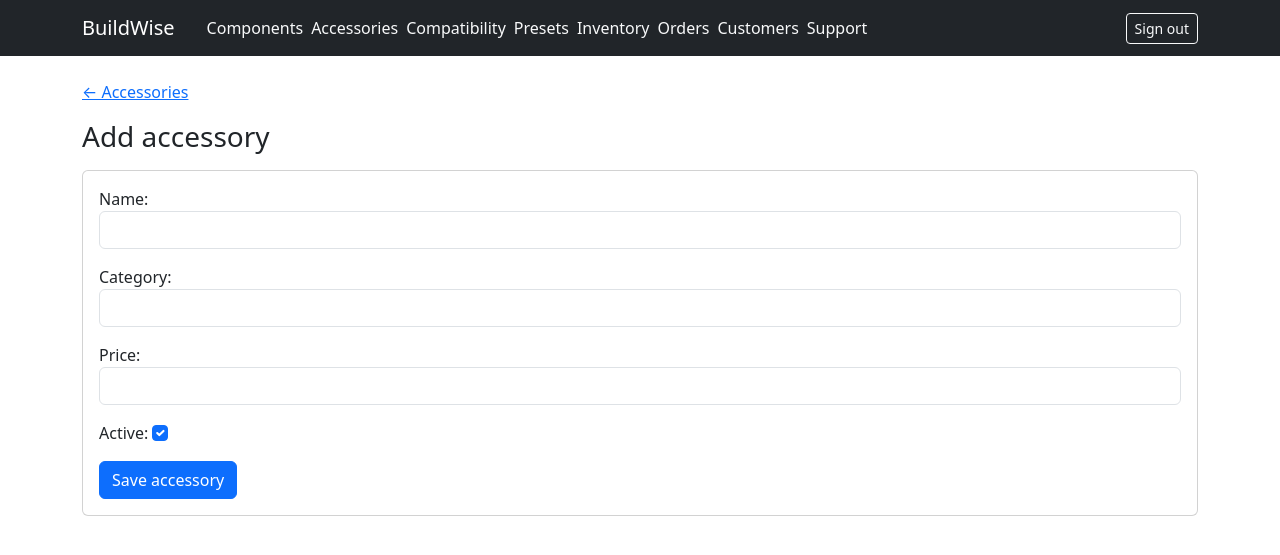
After one commit to uglyoholioh/BuildWise_PairProj31, a Django app: page /staff/accessories/new in a window 1280 px wide. The commit adds this page. Shown: the top 555 px of the page. Run offline with Django 5.2, Linux system fonts and the light colour scheme; a user stored in the database is signed in; tables that the repository leaves empty hold one stand-in row (values such as "Sample post").

Commit message:
Manage accessory products

```diff
--- a/catalogue/forms.py
+++ b/catalogue/forms.py
@@ -5,7 +5,7 @@ from django.core.exceptions import ValidationError
 from django.forms import BaseInlineFormSet, inlineformset_factory
 
 from .compatibility import REQUIRED_SPECS
-from .models import Component, ComponentConflict, Configuration, ConfigurationItem
+from .models import Accessory, Component, ComponentConflict, Configuration, ConfigurationItem
 
 
 class ComponentForm(forms.ModelForm):
@@ -34,6 +34,22 @@ class ComponentForm(forms.ModelForm):
             if not cleaned_data.get(field):
                 self.add_error(field, "This specification is required for the selected category.")
         return cleaned_data
+
+
+class AccessoryForm(forms.ModelForm):
+    price = forms.DecimalField(min_value=Decimal("0.01"), max_digits=10, decimal_places=2)
+
+    class Meta:
+        model = Accessory
+        fields = ("name", "category", "price", "active")
+
+    def __init__(self, *args, **kwargs):
+        super().__init__(*args, **kwargs)
+        for field in self.fields.values():
+            field.widget.attrs["class"] = (
+                "form-check-input" if isinstance(field.widget, forms.CheckboxInput)
+                else "form-control"
+            )
 
 
 class ComponentConflictForm(forms.ModelForm):
--- a/catalogue/models.py
+++ b/catalogue/models.py
@@ -94,6 +94,9 @@ class Accessory(models.Model):
     price = models.DecimalField(max_digits=10, decimal_places=2)
     active = models.BooleanField(default=True)
 
+    class Meta:
+        constraints = [models.CheckConstraint(condition=models.Q(price__gt=0), name="accessory_price_positive")]
+
     def __str__(self):
         return self.name
 
--- a/catalogue/urls.py
+++ b/catalogue/urls.py
@@ -10,6 +10,9 @@ urlpatterns = [
     path("staff/components", staff_required(views.component_list), name="component_list"),
     path("staff/components/new", staff_required(views.component_create), name="component_create"),
     path("staff/components/<int:pk>/edit", staff_required(views.component_update), name="component_update"),
+    path("staff/accessories", staff_required(views.accessory_manage_list), name="accessory_manage_list"),
+    path("staff/accessories/new", staff_required(views.accessory_create), name="accessory_create"),
+    path("staff/accessories/<int:pk>/edit", staff_required(views.accessory_update), name="accessory_update"),
     path("staff/compatibility", staff_required(views.compatibility_rules), name="compatibility_rules"),
     path("staff/compatibility/<int:pk>/delete", staff_required(views.compatibility_rule_delete), name="compatibility_rule_delete"),
     path("presets", views.placeholder, name="preset_list"),
--- a/catalogue/views.py
+++ b/catalogue/views.py
@@ -6,15 +6,17 @@ from django.shortcuts import get_object_or_404, redirect, render
 from django.views.decorators.http import require_http_methods
 
 from accounts.models import Employee, StaffAction
+from inventory.availability import available_accessory_quantity
 from .compatibility import check_configuration_components, revalidate_configurations
 from .forms import (
+    AccessoryForm,
     AssemblyFeeForm,
     ComponentConflictForm,
     ComponentForm,
     ConfigurationForm,
     ConfigurationItemFormSet,
 )
-from .models import AssemblyFeeSetting, Component, ComponentConflict, Configuration
+from .models import Accessory, AssemblyFeeSetting, Component, ComponentConflict, Configuration
 from .pricing import available_preset_quantity, calculate_pc_price
 
 
@@ -72,6 +74,60 @@ def component_update(request, pk):
         request,
         "catalogue/component_form.html",
         {"form": form, "title": f"Edit {component.brand} {component.model}"},
+    )
+
+
+@require_http_methods(["GET", "POST"])
+def accessory_manage_list(request):
+    accessories = [
+        {"item": item, "available": available_accessory_quantity(item)}
+        for item in Accessory.objects.order_by("category", "name")
+    ]
+    return render(request, "catalogue/accessory_manage_list.html", {"accessories": accessories})
+
+
+@require_http_methods(["GET", "POST"])
+def accessory_create(request):
+    form = AccessoryForm(request.POST if request.method == "POST" else None)
+    if request.method == "POST" and form.is_valid():
+        with transaction.atomic():
+            accessory = form.save()
+            StaffAction.objects.create(
+                employee=request.user.employee_profile,
+                action_type="accessory_created",
+                object_ref=str(accessory.pk),
+                detail=f"Created accessory {accessory.name} at ${accessory.price}.",
+            )
+        messages.success(request, "Accessory created.")
+        return redirect("catalogue:accessory_manage_list")
+    return render(request, "catalogue/accessory_form.html", {"form": form, "title": "Add accessory"})
+
+
+@require_http_methods(["GET", "POST"])
+def accessory_update(request, pk):
+    accessory = get_object_or_404(Accessory, pk=pk)
+    old_active = accessory.active
+    form = AccessoryForm(request.POST if request.method == "POST" else None, instance=accessory)
+    if request.method == "POST" and form.is_valid():
+        with transaction.atomic():
+            accessory = form.save()
+            action_type = (
+                "accessory_deactivated" if old_active and not accessory.active
+                else "accessory_reactivated" if not old_active and accessory.active
+                else "accessory_updated"
+            )
+            StaffAction.objects.create(
+                employee=request.user.employee_profile,
+                action_type=action_type,
+                object_ref=str(accessory.pk),
+                detail=f"Updated accessory {accessory.name} at ${accessory.price}.",
+            )
+        messages.success(request, "Accessory updated.")
+        return redirect("catalogue:accessory_manage_list")
+    return render(
+        request,
+        "catalogue/accessory_form.html",
+        {"form": form, "title": f"Edit {accessory.name}"},
     )
 
 
--- a/templates/base.html
+++ b/templates/base.html
@@ -13,6 +13,7 @@
       {% if user.is_authenticated %}
       {% if user.is_active and user.employee_profile.active %}
       <a class="nav-link text-light ms-3" href="{% url 'catalogue:component_list' %}">Components</a>
+      <a class="nav-link text-light ms-2" href="{% url 'catalogue:accessory_manage_list' %}">Accessories</a>
       <a class="nav-link text-light ms-2" href="{% url 'catalogue:compatibility_rules' %}">Compatibility</a>
       <a class="nav-link text-light ms-2" href="{% url 'catalogue:preset_manage_list' %}">Presets</a>
       <a class="nav-link text-light ms-2" href="{% url 'inventory:inventory_dashboard' %}">Inventory</a>
--- /dev/null
+++ b/templates/catalogue/accessory_form.html
@@ -0,0 +1,7 @@
+{% extends "base.html" %}
+{% block title %}{{ title }} | BuildWise{% endblock %}
+{% block content %}
+<p><a href="{% url 'catalogue:accessory_manage_list' %}">← Accessories</a></p>
+<h1 class="h3 mb-3">{{ title }}</h1>
+<form method="post" class="card card-body">{% csrf_token %}{{ form.as_p }}<button class="btn btn-primary align-self-start" type="submit">Save accessory</button></form>
+{% endblock %}
--- /dev/null
+++ b/templates/catalogue/accessory_manage_list.html
@@ -0,0 +1,6 @@
+{% extends "base.html" %}
+{% block title %}Manage accessories | BuildWise{% endblock %}
+{% block content %}
+<div class="d-flex justify-content-between align-items-start gap-3 mb-4"><div><h1 class="h3 mb-1">Accessories</h1><p class="text-body-secondary mb-0">Maintain products and prices; stock is shared with Inventory.</p></div><a class="btn btn-primary" href="{% url 'catalogue:accessory_create' %}">Add accessory</a></div>
+<div class="table-responsive"><table class="table align-middle"><thead><tr><th>Name</th><th>Category</th><th>Price</th><th>Available stock</th><th>Status</th><th></th></tr></thead><tbody>{% for row in accessories %}<tr><td>{{ row.item.name }}</td><td>{{ row.item.category }}</td><td>${{ row.item.price }}</td><td>{{ row.available }}</td><td>{% if row.item.active %}Active{% else %}Inactive{% endif %}</td><td><a class="btn btn-outline-secondary btn-sm" href="{% url 'catalogue:accessory_update' row.item.pk %}">Edit</a></td></tr>{% empty %}<tr><td colspan="6" class="text-body-secondary">No accessories have been added.</td></tr>{% endfor %}</tbody></table></div>
+{% endblock %}
```
Also changed, not shown: catalogue/tests.py (+68 -1 lines), catalogue/migrations/0005_accessory_accessory_price_positive.py (added).
